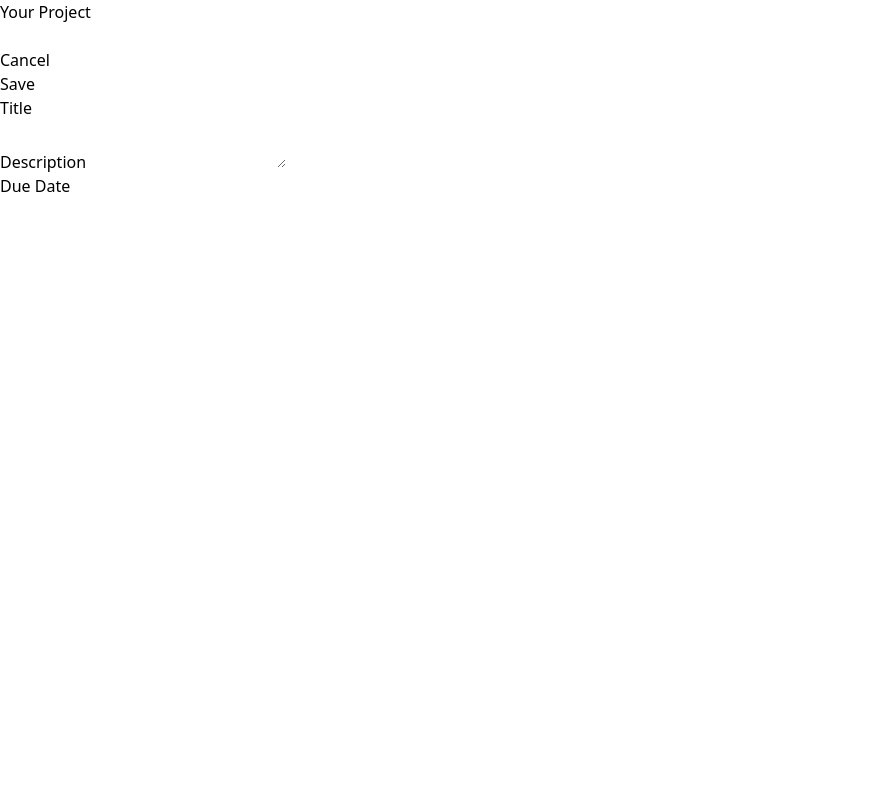
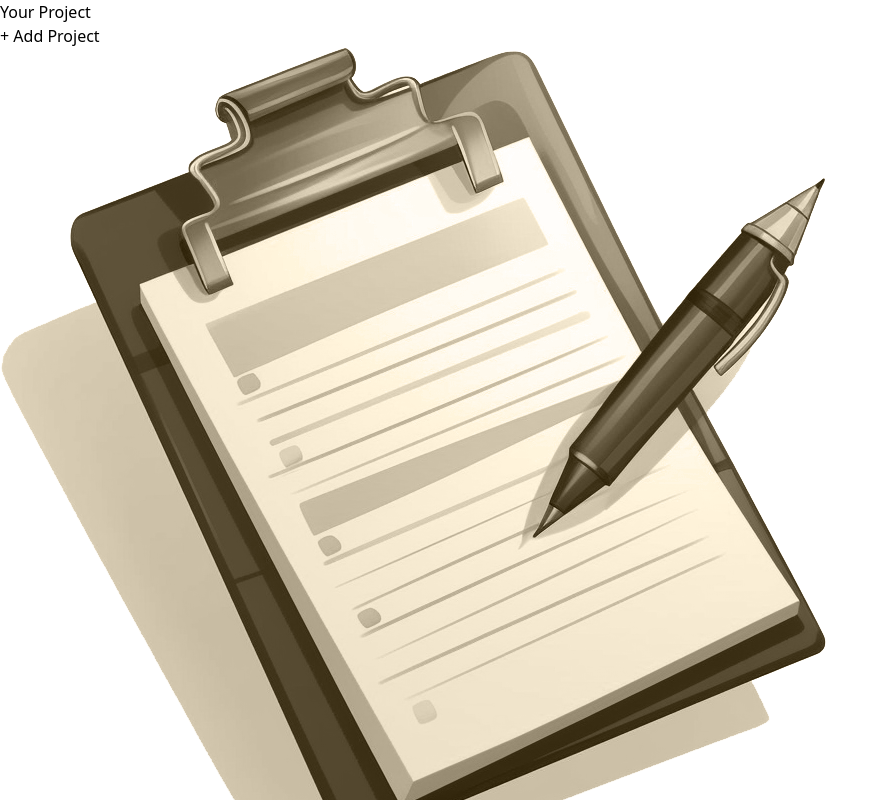
Before and after one commit to vibhorsingh11/projectManagementApp, a React (Vite) app: page / in a window 1280 px wide. Shown: the top 800 px of the page, without its empty margins (0-889 px from the left). Built offline with nearby package versions, Linux system fonts and the light colour scheme.

Commit message:
added conditional show of project

```diff
--- a/src/App.jsx
+++ b/src/App.jsx
@@ -1,11 +1,36 @@
+import { useState } from 'react';
+
 import NewProject from './components/NewProject.jsx';
 import ProjectSidebar from './components/ProjectSidebar.jsx';
+import NoProjectSelected from './components/NoProjectSelected.jsx';
 
 function App() {
+  const [projectState, setProjectsState] = useState({
+    selectedProjectId: undefined,
+    projects: [],
+  });
+
+  function handleStartAddProject() {
+    setProjectsState((prevState) => {
+      return {
+        ...prevState,
+        selectedProjectId: null,
+      };
+    });
+  }
+
+  let content;
+
+  if (projectState.selectedProjectId === null) {
+    content = <NewProject />;
+  } else {
+    content = <NoProjectSelected onStartAddProject={handleStartAddProject} />;
+  }
+
   return (
     <main className="h-screen my-8 flex gap-8">
-      <ProjectSidebar />
-      <NewProject />
+      <ProjectSidebar onStartAddProject={handleStartAddProject} />
+      {content}
     </main>
   );
 }
--- a/src/components/Button.jsx
+++ b/src/components/Button.jsx
@@ -1,10 +1,10 @@
-export default function Button({ childern, ...props }) {
+export default function Button({ children, ...props }) {
   return (
     <button
       {...props}
       className="px-4 py-2 text-xs md:text-base rounded-md bg-stone-700 text-stone-400 hover:bg-stone-600 hover:text-stone-100"
     >
-      {childern}
+      {children}
     </button>
   );
 }
--- a/src/components/NoProjectSelected.jsx
+++ b/src/components/NoProjectSelected.jsx
@@ -1,6 +1,7 @@
 import Button from './Button.jsx';
+import noProjectImage from '../assets/no-projects.png';
 
-export default function NoProjectSelected() {
+export default function NoProjectSelected({ onStartAddProject }) {
   return (
     <div className="mt-24 text-center w-2/3">
       <img
@@ -15,7 +16,7 @@ export default function NoProjectSelected() {
         Select a project or get started with a new one
       </p>
       <p className="mt-8">
-        <Button>Create new project</Button>
+        <Button onClick={onStartAddProject}>Create new project</Button>
       </p>
     </div>
   );
--- a/src/components/ProjectSidebar.jsx
+++ b/src/components/ProjectSidebar.jsx
@@ -1,13 +1,13 @@
 import Button from './Button.jsx';
 
-export default function ProjectSidebar() {
+export default function ProjectSidebar({ onStartAddProject }) {
   return (
     <aside className="w-1/3 px-8 py-16 bg-stone-900 text-stone-50 md:w-72 rounded-r-xl">
       <h2 className="mb-8 font-bold uppercase md:text-xl text-stone-200">
         Your Project
       </h2>
       <div>
-        <Button>+ Add Project</Button>
+        <Button onClick={onStartAddProject}>+ Add Project</Button>
       </div>
     </aside>
   );
```
